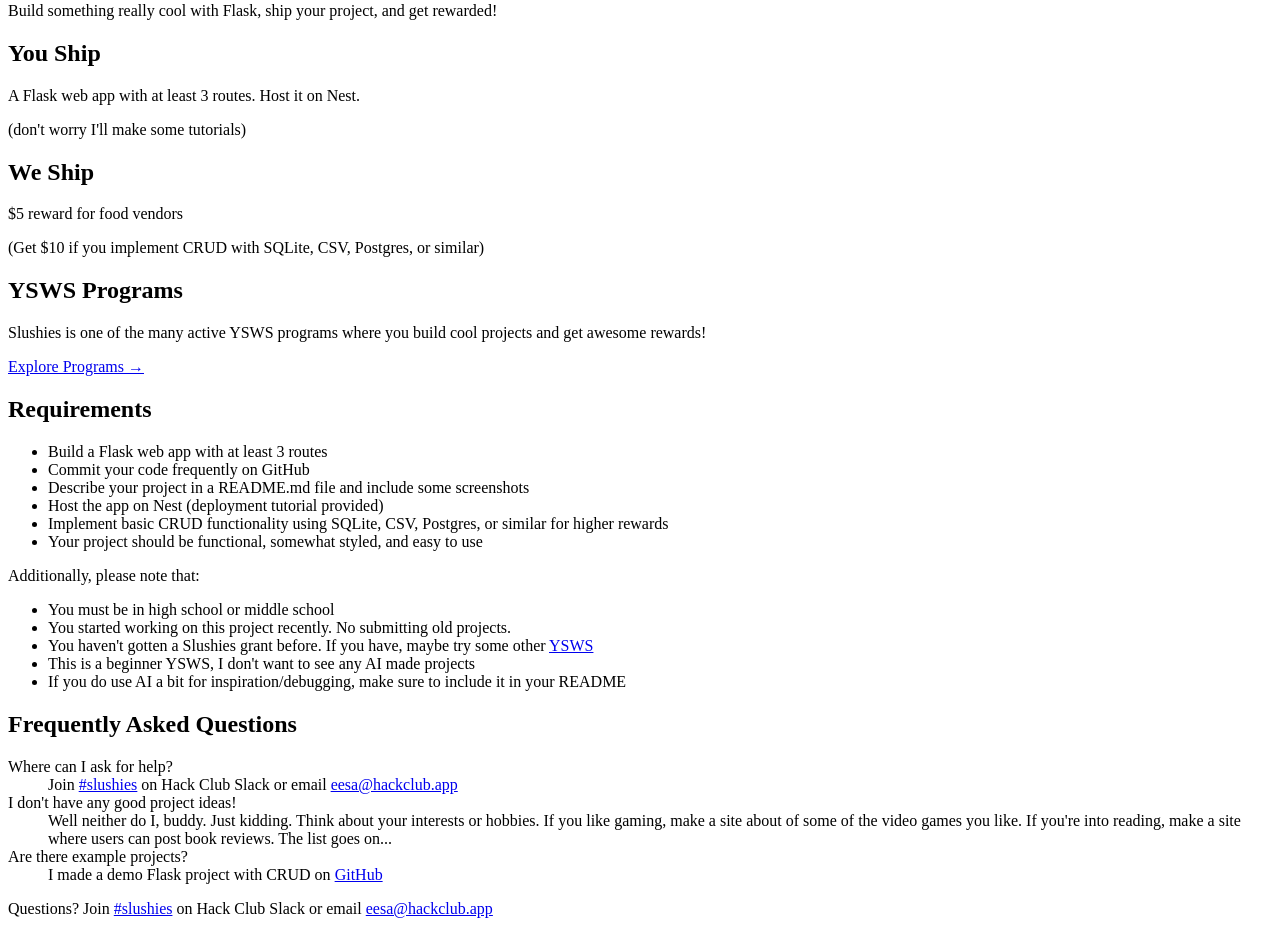
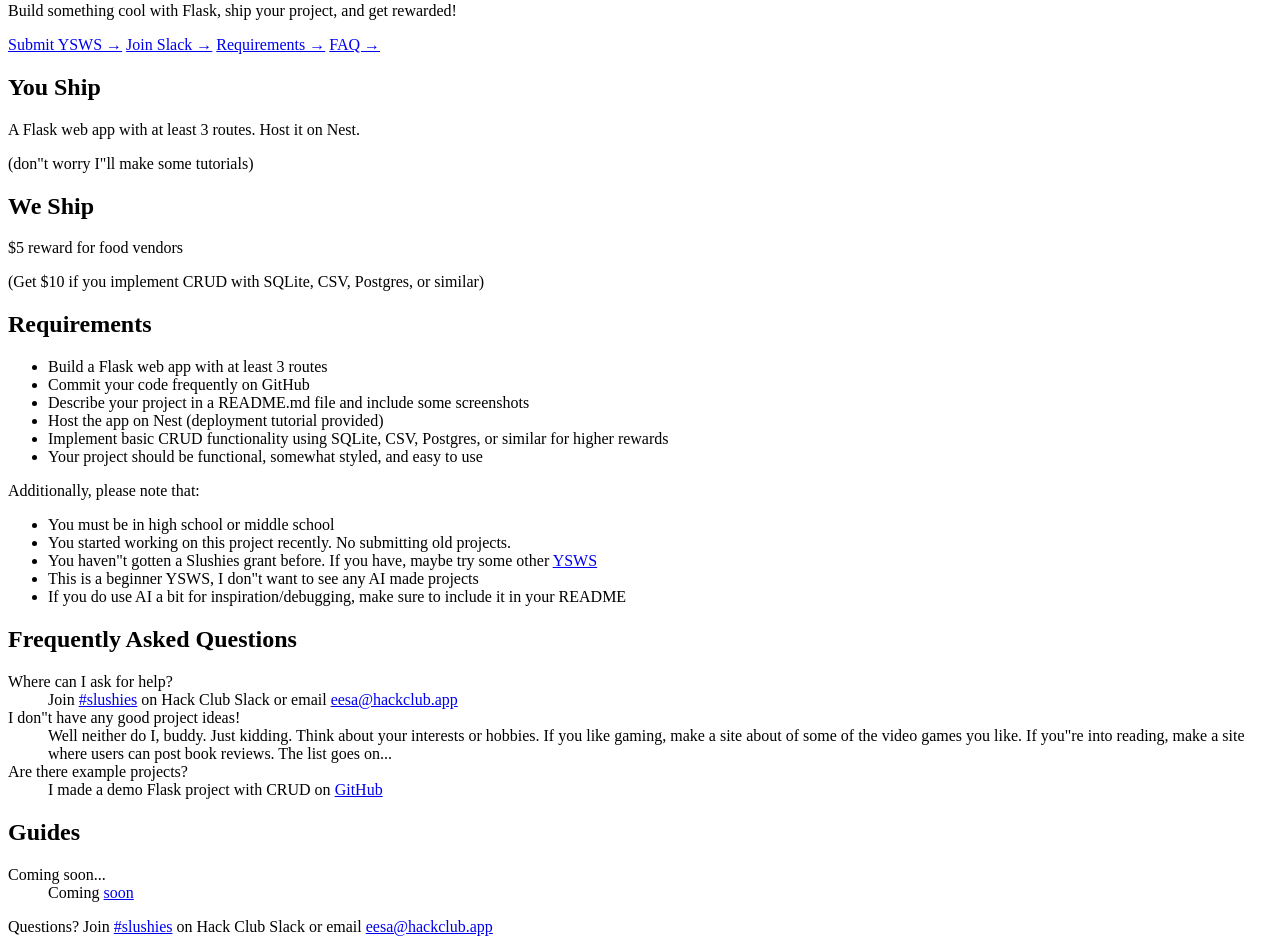
Before and after one commit to eesazahed/slushies, a SvelteKit app: page / in a window 1280 px wide. Shown: the part 125-1077 px from the top of the page. Built offline with nearby package versions, Linux system fonts and the light colour scheme.

Commit message:
update slushies page

```diff
--- a/src/app.css
+++ b/src/app.css
@@ -1 +1,5 @@
-@import 'tailwindcss';
+@import "tailwindcss";
+
+html {
+  scroll-behavior: smooth;
+}
--- a/src/app.html
+++ b/src/app.html
@@ -2,7 +2,7 @@
 <html lang="en">
   <head>
     <meta charset="utf-8" />
-    <link rel="icon" href="%sveltekit.assets%/favicon.svg" />
+    <link rel="icon" href="%sveltekit.assets%/images/slushies.png" />
     <meta name="viewport" content="width=device-width, initial-scale=1" />
     %sveltekit.head%
   </head>
--- a/src/routes/+page.svelte
+++ b/src/routes/+page.svelte
@@ -1,40 +1,56 @@
-<title>Slushies, a Flask YSWS!</title>
+<script>
+  let bgToggled = false;
+  const bgImageUrl = "/images/slushies.png";
+  const toggleHeaderBg = () => bgToggled = !bgToggled;
+</script>
 
-<header class="p-8 min-h-96 mb-16 text-center bg-linear-to-b from-lime-500 to-emerald-400 flex flex-col items-center justify-center">
-  <div class="text-white">
-    <h1 class="text-5xl font-bold mb-4">Slushies</h1>
-    <h2 class="text-2xl font-bold mb-4">A Flask YSWS</h2>
-    <p class="text-lg max-w-3xl mx-auto">Build something really cool with Flask, ship your project, and get rewarded!</p>
+<style>
+  #bg-overlay {
+    transition: opacity 0.5s ease-in-out;
+  }
+</style>
+
+<svelte:head>
+  <title>Slushies, a Flask YSWS!</title>
+  <link rel="preload" as="image" href="/images/slushies.png">
+</svelte:head>
+
+<header class="relative p-8 min-h-96 text-center bg-gradient-to-t from-lime-500 to-emerald-400 flex flex-col items-center justify-center overflow-hidden">
+  <div
+    id="bg-overlay"
+    class="absolute inset-0 bg-center bg-cover pointer-events-none"
+    style="opacity: {bgToggled ? 1 : 0}; background-image: url({bgImageUrl});">
+  </div>
+
+  <div class="text-white relative z-10 my-24">
+    <h1 on:click={toggleHeaderBg} class="cursor-pointer text-8xl font-bold mb-8">Slushies</h1>
+    <h2 class="text-4xl font-bold mb-8">A Flask YSWS</h2>
+    <p class="text-lg max-w-3xl mx-auto">Build something cool with Flask, ship your project, and get rewarded!</p>
+    <div class="mt-24 grid grid-cols-2 gap-6">
+      <a href="#" target="_blank" rel="noopener noreferrer" class="inline-block px-9 py-4 rounded-xl text-white bg-cyan-600 hover:bg-cyan-500 transition">Submit YSWS →</a>
+      <a href="#" target="_blank" rel="noopener noreferrer" class="inline-block px-9 py-4 rounded-xl text-white bg-cyan-600 hover:bg-cyan-500 transition">Join Slack →</a>
+      <a href="#requirements" class="inline-block px-9 py-4 rounded-xl text-white bg-cyan-600 hover:bg-cyan-500 transition">Requirements →</a>
+      <a href="#faq" class="inline-block px-9 py-4 rounded-xl text-white bg-cyan-600 hover:bg-cyan-500 transition">FAQ →</a>
+    </div>
   </div>
 </header>
 
-<main class="max-w-5xl mx-auto px-24 pb-12">
+<main class="max-w-5xl mx-auto px-24 py-24 bg-white">
   <section class="mb-16 grid grid-cols-1 md:grid-cols-2 gap-10 text-center">
-    <div class="p-12 border rounded-xl">
+    <div class="p-12 bg-green-100 border border-5 border-green-300 rounded-xl">
       <h2 class="text-3xl font-semibold mb-4">You Ship</h2>
       <p class="mb-2 text-base font-medium">A Flask web app with at least 3 routes. Host it on Nest.</p>
-      <p class="text-sm">(don't worry I'll make some tutorials)</p>
+      <p class="text-sm">(don"t worry I"ll make some tutorials)</p>
     </div>
-    <div class="p-12 border rounded-xl">
+    <div class="p-12 bg-green-100 border border-5 border-green-300 rounded-xl">
       <h2 class="text-3xl font-semibold mb-4">We Ship</h2>
       <p class="mb-2 text-base font-medium">$5 reward for food vendors</p>
       <p class="text-sm">(Get $10 if you implement CRUD with SQLite, CSV, Postgres, or similar)</p>
     </div>
   </section>
 
-  <section class="mb-16 text-center">
-    <h2 class="text-3xl font-semibold mb-6">YSWS Programs</h2>
-    <p class="max-w-xl mx-auto mb-9 text-base">
-      Slushies is one of the many active YSWS programs where you build cool projects and get awesome rewards!
-    </p>
-    <a href="https://ysws.hackclub.com/" target="_blank" rel="noopener noreferrer"
-       class="inline-block px-9 py-4 rounded-xl text-white bg-lime-600 hover:bg-lime-500 transition">
-      Explore Programs →
-    </a>
-  </section>
-
-  <section class="mb-20 max-w-3xl mx-auto">
-    <h2 class="text-3xl font-semibold mb-6 border-b pb-2">Requirements</h2>
+  <section class="pt-8 mb-24 max-w-3xl mx-auto" id="requirements">
+    <h2 class="text-3xl font-semibold mb-8">Requirements</h2>
     <ul class="list-disc list-inside space-y-3 text-base">
       <li>Build a Flask web app with at least 3 routes</li>
       <li>Commit your code frequently on GitHub</li>
@@ -43,18 +59,18 @@
       <li>Implement basic CRUD functionality using SQLite, CSV, Postgres, or similar for higher rewards</li>
       <li>Your project should be functional, somewhat styled, and easy to use</li>
     </ul>
-    <p class="text-xl font-semibold mt-12 m-6">Additionally, please note that:</p>
-      <ul class="list-disc list-inside m-6  space-y-3 text-base">
+    <p class="text-xl font-semibold mt-12">Additionally, please note that:</p>
+      <ul class="list-disc list-inside mt-6  space-y-3 text-base">
       <li>You must be in high school or middle school</li>
       <li>You started working on this project recently. No submitting old projects.</li>
-      <li>You haven't gotten a Slushies grant before. If you have, maybe try some other <a href="https://ysws.hackclub.com" target="_blank" rel="noopener noreferrer" class="underline">YSWS</a></li>
-      <li>This is a beginner YSWS, I don't want to see any AI made projects</li>
+      <li>You haven"t gotten a Slushies grant before. If you have, maybe try some other <a href="https://ysws.hackclub.com" target="_blank" rel="noopener noreferrer" class="underline">YSWS</a></li>
+      <li>This is a beginner YSWS, I don"t want to see any AI made projects</li>
       <li>If you do use AI a bit for inspiration/debugging, make sure to include it in your README</li>
     </ul>
   </section>
 
-  <section class="mb-24 max-w-3xl mx-auto">
-    <h2 class="text-3xl font-semibold mb-8 border-b pb-2">Frequently Asked Questions</h2>
+  <section class="pt-8 mb-24 max-w-3xl mx-auto" id="faq">
+    <h2 class="text-3xl font-semibold mb-8">Frequently Asked Questions</h2>
     <dl class="space-y-8">
       <div>
         <dt class="font-semibold text-lg">Where can I ask for help?</dt>
@@ -63,9 +79,9 @@
         </dd>
       </div>
       <div>
-        <dt class="font-semibold text-lg">I don't have any good project ideas!</dt>
+        <dt class="font-semibold text-lg">I don"t have any good project ideas!</dt>
         <dd class="mt-1 text-base">
-          Well neither do I, buddy. Just kidding. Think about your interests or hobbies. If you like gaming, make a site about of some of the video games you like. If you're into reading, make a site where users can post book reviews. The list goes on...
+          Well neither do I, buddy. Just kidding. Think about your interests or hobbies. If you like gaming, make a site about of some of the video games you like. If you"re into reading, make a site where users can post book reviews. The list goes on...
         </dd>
       </div>
       <div>
@@ -77,7 +93,19 @@
     </dl>
   </section>
 
-  <footer class="border-t pt-8 text-sm text-center text-gray-600">
+    <section class="pt-8 mb-24 max-w-3xl mx-auto" id="faq">
+    <h2 class="text-3xl font-semibold mb-8">Guides</h2>
+    <dl class="space-y-8">
+      <div>
+        <dt class="font-semibold text-lg">Coming soon...</dt>
+        <dd class="mt-1 text-base">
+          Coming <a href="#" target="_blank" rel="noopener noreferrer" class="underline">soon</a>
+        </dd>
+      </div>
+    </dl>
+  </section>
+
+  <footer class="pt-8 text-sm text-center text-gray-600">
     <p>
       Questions? Join <a href="https://hackclub.slack.com" target="_blank" rel="noopener noreferrer" class="underline">#slushies</a> on Hack Club Slack or email
       <a href="mailto:eesa@hackclub.app" class="underline">eesa@hackclub.app</a>
```
Also changed, not shown: static/favicon.svg (deleted), static/images/slushies.png (added).
